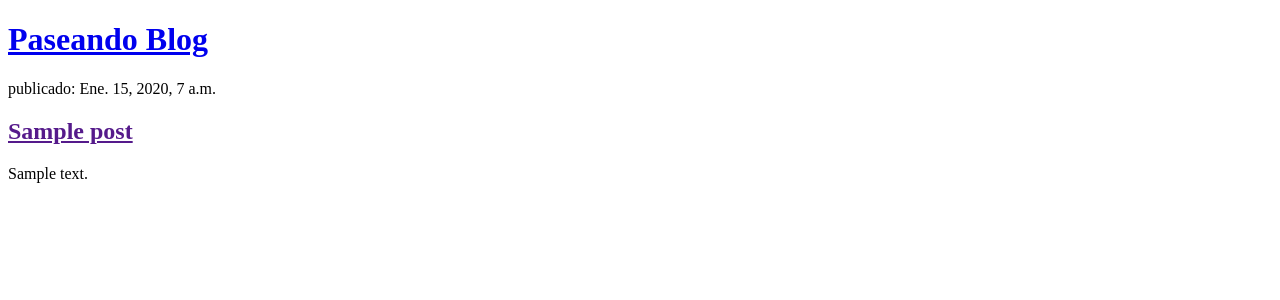
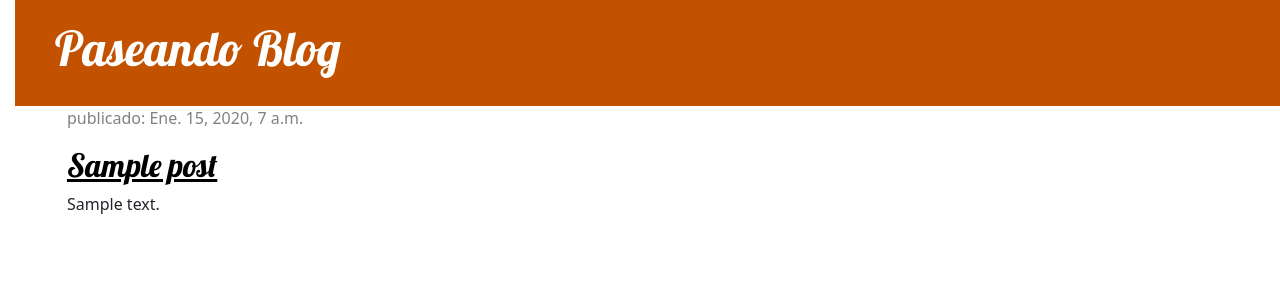
Before and after one commit to feltoxXx/my-first-blog, a Django app: page / in a window 1280 px wide. Shown: the top 300 px of the page. Run offline with Django 3.2, Linux system fonts and the light colour scheme; tables that the repository leaves empty hold one stand-in row (values such as "Sample post").

Commit message:
usando css un rato

```diff
--- /dev/null
+++ b/blog/static/css/blog.css
@@ -0,0 +1,55 @@
+body {
+    padding-left: 15px;
+}
+
+h1, h2, h3, h4 {
+    font-family: 'Lobster', cursive;
+}
+
+h1 a, h2 a {
+    color: #FCA205;
+    font-family: 'Lobster';
+}
+
+.page-header {
+    background-color: #C25100;
+    margin-top: 0;
+    padding: 20px 20px 20px 40px;
+}
+
+.page-header h1, .page-header h1 a, .page-header h1 a:visited, .page-header h1 a:active {
+    color: #ffffff;
+    font-size: 36pt;
+    text-decoration: none;
+}
+
+.content {
+    margin-left: 40px;
+}
+
+.date {
+    color: #828282;
+}
+
+.save {
+    float: right;
+}
+
+.post-form textarea, .post-form input {
+    width: 100%;
+}
+
+.top-menu, .top-menu:hover, .top-menu:visited {
+    color: #ffffff;
+    float: right;
+    font-size: 26pt;
+    margin-right: 20px;
+}
+
+.post {
+    margin-bottom: 70px;
+}
+
+.post h2 a, .post h2 a:visited {
+    color: #000000;
+}
--- a/blog/templates/blog/post_list.html
+++ b/blog/templates/blog/post_list.html
@@ -1,25 +1,37 @@
+{% load static %}
 <!DOCTYPE html>
 <html lang="en">
 <head>
 	<meta charset="UTF-8">
 	<meta http-equiv="X-UA-Compatible" content="IE=edge">
 	<meta name="viewport" content="width=device-width, initial-scale=1.0">
+	<link href="https://cdn.jsdelivr.net/npm/bootstrap@5.0.0-beta2/dist/css/bootstrap.min.css" rel="stylesheet" integrity="sha384-BmbxuPwQa2lc/FVzBcNJ7UAyJxM6wuqIj61tLrc4wSX0szH/Ev+nYRRuWlolflfl" crossorigin="anonymous">
+	<link href="//fonts.googleapis.com/css?family=Lobster&subset=latin,latin-ext" rel="stylesheet" type="text/css">
+	<link rel="stylesheet" href="{% static 'css/blog.css' %}">
 	<title>El Blog de feltoxXx</title>
 </head>
 <body>
-	<div>
+	<div class="page-header">
 		<h1><a href="/">Paseando Blog</a></h1>
 	</div>
 
-
+	<div class="content container">
+		<div class="row">
+			<div class="col-md-8">
 				{% for post in posts %}
-	<div>
+					<div class="post">
+						<div class="date">
 							<p>publicado: {{ post.published_date }}</p>
+						</div>
 						<h2><a href="">{{ post.title }}</a></h2>
 						<p>{{ post.text|linebreaksbr }}</p>
 						<!--|linebreaksbr está pasando el texto de los post a través
 						de un filtro para convertir saltos de línea en párrafos. -->
 					</div>
 				{% endfor %}
+			</div>
+		</div>
+	</div>
+
 </body>
 </html>
--- a/djangogirls/settings.py
+++ b/djangogirls/settings.py
@@ -123,4 +123,7 @@ USE_TZ = True
 # https://docs.djangoproject.com/en/3.1/howto/static-files/
 
 STATIC_URL = '/static/'
-STATIC_ROOT = os.path.join(BASE_DIR, 'static')
+
+STATICFILES_DIRS = (
+os.path.join(BASE_DIR, "static"),
+)
```
Lines whose indentation alone changed are shown as unchanged.
